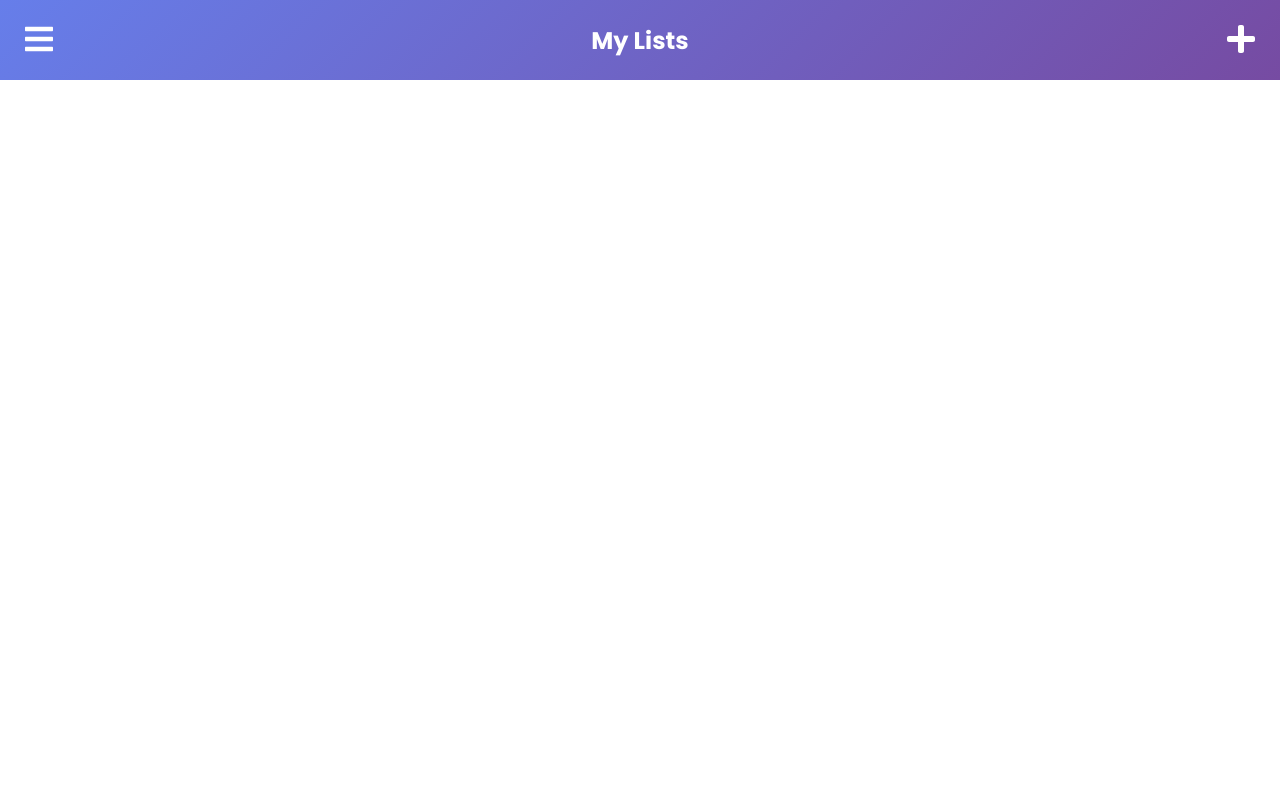
After one commit to t0mm4rx/goldlists, a PHP site: page /goldlists/lists.php in a window 1280 px wide. The commit adds this page. Run offline with PHP 8.4, Linux system fonts and the light colour scheme; some libraries are stand-ins or nearby versions.

Commit message:
page lists ==> menu

```diff
--- /dev/null
+++ b/css/lists.css
@@ -0,0 +1,98 @@
+#off-canvas {
+    width: 70vw;
+    height: 100vh;
+    position: fixed;
+    top: 0;
+    left: -70vw;
+    background-image: linear-gradient(120deg, #e0c3fc 0%, #8ec5fc 100%);
+    z-index: 3;
+    transition: left .3s ease;
+    color: white;
+}
+
+#off-canvas[open] {
+    left: 0;
+}
+
+#off-canvas h2 {
+    font-family: "Poppins";
+    text-align: center;
+}
+
+#off-canvas ul {
+    list-style: none;
+    padding: 0;
+    margin: 0;
+}
+
+#off-canvas li {
+    font-weight: 600;
+    font-size: 1em;
+    padding: 20px;
+    padding-left: 20px;
+}
+
+#off-canvas li:last-child {
+    text-align: center;
+}
+
+#off-canvas li:last-child a {
+    justify-content: center;
+}
+
+#off-canvas li.activated {
+    font-weight: 900;
+    background-color: rgba(0, 0, 100, .2);
+}
+
+#off-canvas li a {
+    display: flex;
+    align-items: center;
+}
+
+#off-canvas li a .badge {
+    margin-right: 10px;
+}
+
+#off-canvas img {
+    position: absolute;
+    bottom: 1%;
+    width: 80%;
+    margin-left: 10%;
+    z-index: -1;
+}
+
+#page {
+    position: fixed;
+    top: 0;
+    left: 0;
+    transition: left .3s ease;
+}
+
+#page[open] {
+    left: 70vw;
+}
+
+nav {
+    width: 100vw;
+    display: flex;
+    height: 80px;
+    align-items: center;
+    justify-content: space-between;
+    background-image: linear-gradient(135deg, #667eea 0%, #764ba2 100%);
+    position: relative;
+}
+
+nav button {
+    background: none;
+    font-size: 2em;
+}
+
+nav button:hover {
+    box-shadow: none;
+    transform: scale(1);
+}
+
+nav h1 {
+    color: white;
+}
--- a/css/style.css
+++ b/css/style.css
@@ -112,3 +112,23 @@ button svg {
 .popup-hidden {
     top: -100px;
 }
+
+a {
+    color: inherit;
+    text-decoration: none;
+}
+
+a > i, a > svg {
+    margin-right: 10px;
+}
+
+.badge {
+    width: 30px;
+    height: 30px;
+    display: flex;
+    align-items: center;
+    justify-content: center;
+    border-radius: 100%;
+    font-size: 1em;
+    background-color: rgba(0, 0, 100, .25);
+}
--- /dev/null
+++ b/includes.php
@@ -0,0 +1,6 @@
+<meta charset="utf-8">
+<meta name="viewport" content="initial-scale=1, maximum-scale=1">
+<link rel="stylesheet" href="./css/style.css">
+<link rel="stylesheet" href="https://cdnjs.cloudflare.com/ajax/libs/font-awesome/5.11.2/css/all.min.css" integrity="sha256-+N4/V/SbAFiW1MPBCXnfnP9QSN3+Keu+NlB+0ev/YKQ=" crossorigin="anonymous" />
+<link href="https://fonts.googleapis.com/css?family=Montserrat:200,400,700|Poppins:200,400,700&display=swap" rel="stylesheet">
+<script src="https://cdnjs.cloudflare.com/ajax/libs/font-awesome/5.11.2/js/all.min.js" integrity="sha256-qM7QTJSlvtPSxVRjVWNM2OfTAz/3k5ovHOKmKXuYMO4=" crossorigin="anonymous"></script>
--- /dev/null
+++ b/js/lists.js
@@ -0,0 +1,10 @@
+function toggle_menu()
+{
+    document.querySelector("#page").toggleAttribute("open");
+    document.querySelector("#off-canvas").toggleAttribute("open");
+}
+
+function toggle_add()
+{
+
+}
--- a/js/script.js
+++ b/js/script.js
@@ -1,4 +1,4 @@
 for (let el of document.querySelectorAll(".popup"))
 {
-    setTimeout(() => el.classList.add("popup-hidden"), 3000);
+    setTimeout(() => el.classList.add("popup-hidden"), 5000);
 }
--- /dev/null
+++ b/lists.php
@@ -0,0 +1,35 @@
+<!DOCTYPE html>
+<html lang="en" dir="ltr">
+    <head>
+        <link rel="stylesheet" href="./css/lists.css">
+        <link rel="stylesheet" href="./css/lists_desktop.css" media="screen and (min-width: 800px)">
+        <?php include_once("includes.php"); ?>
+        <title>GoldLists - My lists</title>
+    </head>
+    <body>
+        <div id="off-canvas">
+            <h2>GoldLists</h2>
+            <ul>
+                <li class="activated"><a href="#"><span class="badge">7</span>My Lists</a></li>
+                <li><a href="#"><span class="badge">2</span>Important</a></li>
+                <li><a href="#"><span class="badge">0</span>Archived</a></li>
+                <li><a href="#"><span class="badge">1</span>Deleted</a></li>
+                <li><a href="#"><i class="fas fa-plus"></i>Create folder</a></li>
+            </ul>
+            <img src="./res/illustration-menu.svg" alt="">
+        </div>
+        <div id="page">
+            <nav>
+                    <button type="button" name="button" onclick="toggle_menu()">
+                        <i class="fas fa-bars"></i>
+                    </button>
+                    <h1>My Lists</h1>
+                    <button type="button" name="button" onclick="toggle_add()">
+                        <i class="fas fa-plus"></i>
+                    </button>
+            </nav>
+        </div>
+
+    <script src="./js/lists.js"></script>
+    </body>
+</html>
```
Also changed, not shown: index.php (+1 -6 lines), css/lists_desktop.css (added), res/illustration-menu.png (added), res/illustration-menu.svg (added).
